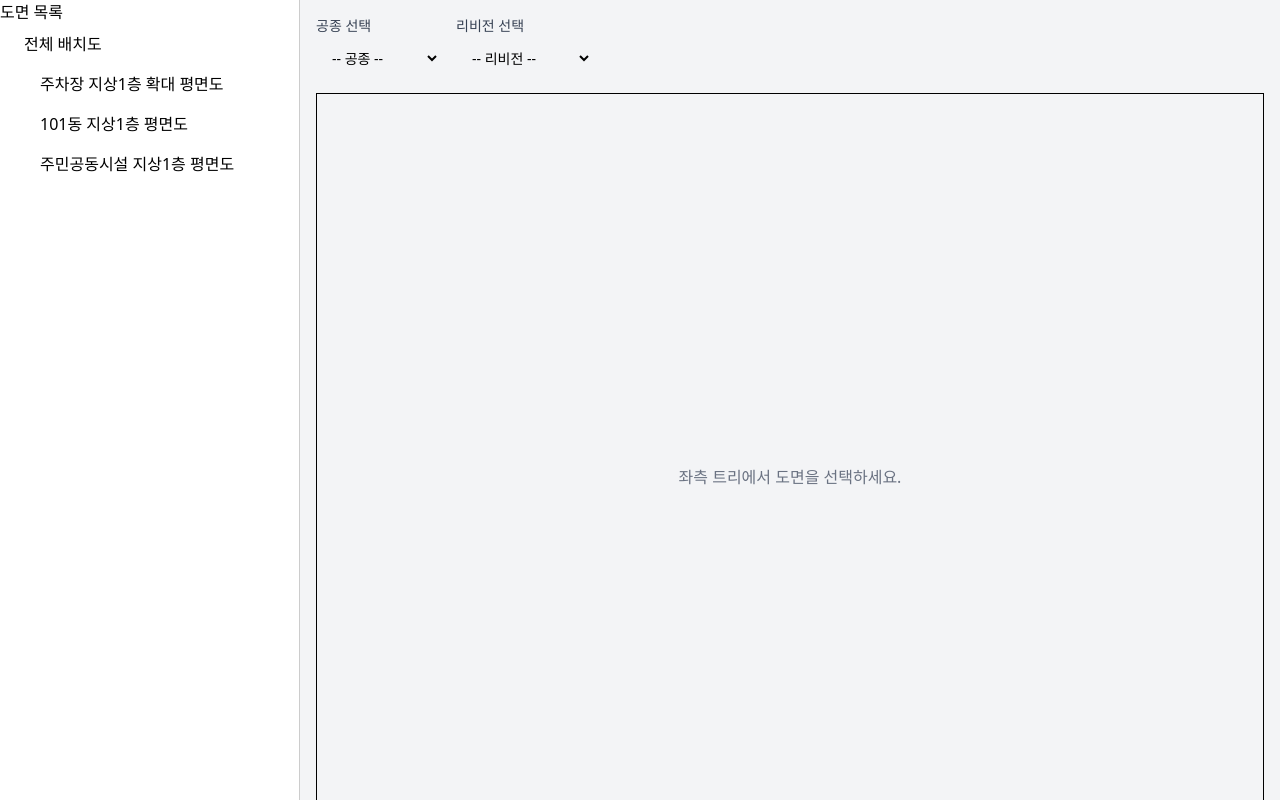
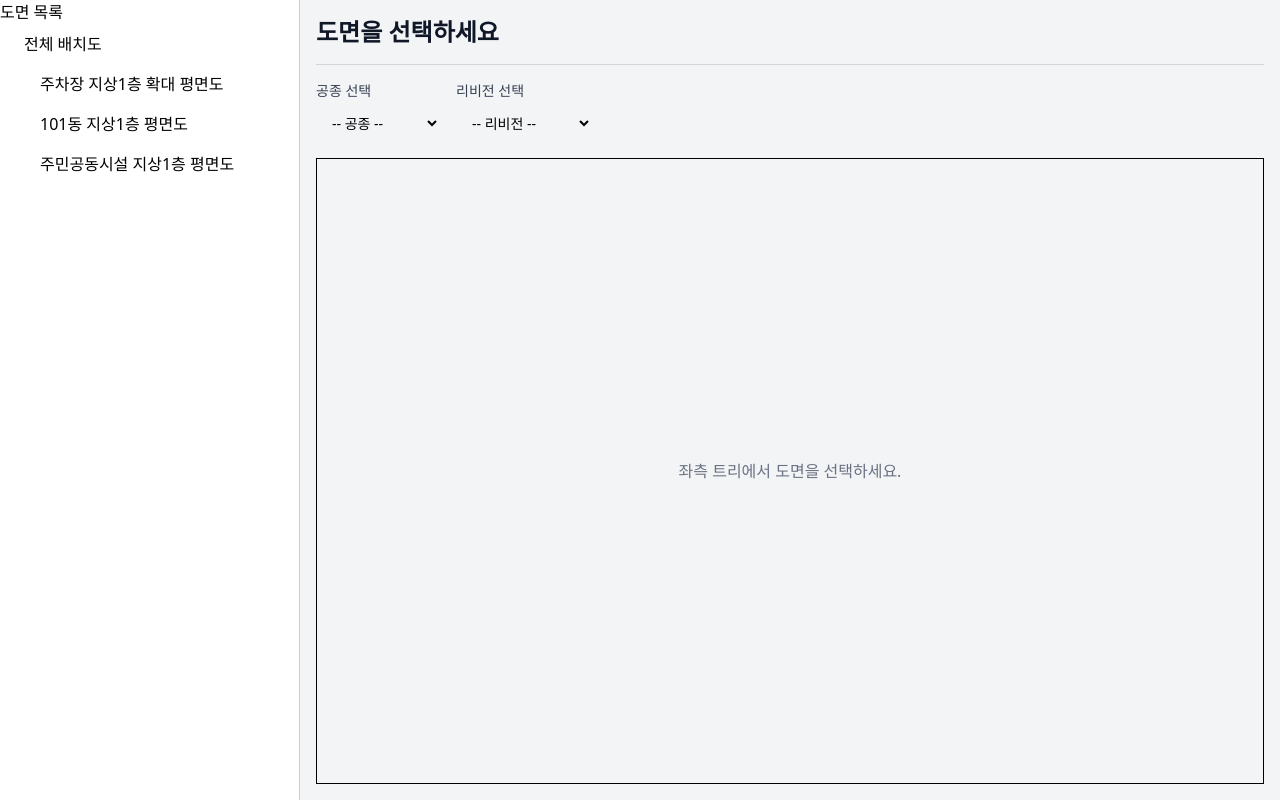
Before and after one commit to HA-SEUNG-JEONG/timwork-frontend-assignment, a React (Vite) app: page / in a window 1280 px wide. Built offline with nearby package versions, Linux system fonts and the light colour scheme.

Commit message:
feat: DrawingContextHeader 컴포넌트 추가 및 DrawingViewer에서 통합

```diff
--- /dev/null
+++ b/src/components/Drawing/DrawingContextHeader.tsx
@@ -0,0 +1,38 @@
+import React from "react";
+import { getDisciplineColor } from "../../utils/disciplineColors";
+
+interface DrawingContextHeaderProps {
+	drawingName: string;
+	disciplineName?: string;
+	revisionVersion?: string;
+}
+
+export const DrawingContextHeader: React.FC<DrawingContextHeaderProps> = ({
+	drawingName,
+	disciplineName,
+	revisionVersion,
+}) => {
+	const disciplineColor = disciplineName
+		? getDisciplineColor(disciplineName)
+		: null;
+
+	return (
+		<div className="mb-4 pb-4 border-b border-gray-300">
+			<div className="flex items-center gap-3">
+				<h2 className="text-2xl font-bold text-gray-900">{drawingName}</h2>
+				{disciplineName && disciplineColor && (
+					<span
+						className={`px-3 py-1 text-sm font-medium rounded-full ${disciplineColor.bg} ${disciplineColor.text}`}
+					>
+						{disciplineName}
+					</span>
+				)}
+				{revisionVersion && (
+					<span className="px-3 py-1 text-sm font-medium rounded-full bg-green-100 text-green-800">
+						{revisionVersion}
+					</span>
+				)}
+			</div>
+		</div>
+	);
+};
--- a/src/components/Drawing/DrawingViewer.tsx
+++ b/src/components/Drawing/DrawingViewer.tsx
@@ -1,5 +1,6 @@
 import { useMemo, useEffect } from "react";
 import { DrawingFilters } from "./DrawingFilters";
+import { DrawingContextHeader } from "./DrawingContextHeader";
 
 import { useAppContext } from "../../context/AppContext";
 import type { Discipline, DrawingDiscipline, Revision } from "../../type";
@@ -43,14 +44,21 @@ export const DrawingViewer = () => {
 		if (!selectedDiscipline) return;
 
 		const isDisciplineAvailable = availableDisciplines.some(
-			(d) => d.name === selectedDiscipline.name
+			(availableDiscipline) =>
+				availableDiscipline.name === selectedDiscipline.name,
 		);
 
 		if (!isDisciplineAvailable) {
 			setSelectedDiscipline(null);
 			setSelectedRevision(null);
 		}
-	}, [selectedDrawing, availableDisciplines, selectedDiscipline, setSelectedDiscipline, setSelectedRevision]);
+	}, [
+		selectedDrawing,
+		availableDisciplines,
+		selectedDiscipline,
+		setSelectedDiscipline,
+		setSelectedRevision,
+	]);
 
 	const availableRevisions = useMemo(() => {
 		if (!selectedDrawing || !selectedDiscipline || !metadata) return [];
@@ -92,7 +100,12 @@ export const DrawingViewer = () => {
 	}, [selectedDrawing, selectedDiscipline, selectedRevision, metadata]);
 
 	return (
-		<main className="flex-1 p-4 bg-gray-100 h-screen overflow-auto">
+		<main className="flex-1 flex flex-col p-4 bg-gray-100 h-screen">
+			<DrawingContextHeader
+				drawingName={selectedDrawing?.name || "도면을 선택하세요"}
+				disciplineName={selectedDiscipline?.name}
+				revisionVersion={selectedRevision?.version}
+			/>
 			<DrawingFilters
 				selectedDrawing={selectedDrawing}
 				selectedDiscipline={selectedDiscipline}
@@ -102,7 +115,9 @@ export const DrawingViewer = () => {
 				onDisciplineChange={handleDisciplineChange}
 				onRevisionChange={handleRevisionChange}
 			/>
-			<ImageCanvas imageUrl={imageUrl} selectedDrawing={selectedDrawing} />
+			<div className="flex-1 overflow-auto">
+				<ImageCanvas imageUrl={imageUrl} selectedDrawing={selectedDrawing} />
+			</div>
 		</main>
 	);
 };
--- a/src/hooks/usePanAndZoom.ts
+++ b/src/hooks/usePanAndZoom.ts
@@ -23,7 +23,9 @@ export function usePanAndZoom() {
 	const transformRef = useRef(transform);
 	const panStartRef = useRef({ x: 0, y: 0, tx: 0, ty: 0 });
 
-	transformRef.current = transform;
+	useEffect(() => {
+		transformRef.current = transform;
+	}, [transform]);
 
 	useEffect(() => {
 		const container = containerRef.current;
--- /dev/null
+++ b/src/utils/disciplineColors.ts
@@ -0,0 +1,45 @@
+const DISCIPLINE_COLORS: Record<
+	string,
+	{ bg: string; text: string; border: string }
+> = {
+	건축: {
+		bg: "bg-blue-100",
+		text: "text-blue-800",
+		border: "border-blue-300",
+	},
+	구조: {
+		bg: "bg-red-100",
+		text: "text-red-800",
+		border: "border-red-300",
+	},
+	공조설비: {
+		bg: "bg-green-100",
+		text: "text-green-800",
+		border: "border-green-300",
+	},
+	배관설비: {
+		bg: "bg-cyan-100",
+		text: "text-cyan-800",
+		border: "border-cyan-300",
+	},
+	소방: {
+		bg: "bg-orange-100",
+		text: "text-orange-800",
+		border: "border-orange-300",
+	},
+	설비: {
+		bg: "bg-purple-100",
+		text: "text-purple-800",
+		border: "border-purple-300",
+	},
+};
+
+export function getDisciplineColor(name: string) {
+	return (
+		DISCIPLINE_COLORS[name] || {
+			bg: "bg-gray-100",
+			text: "text-gray-800",
+			border: "border-gray-300",
+		}
+	);
+}
```
